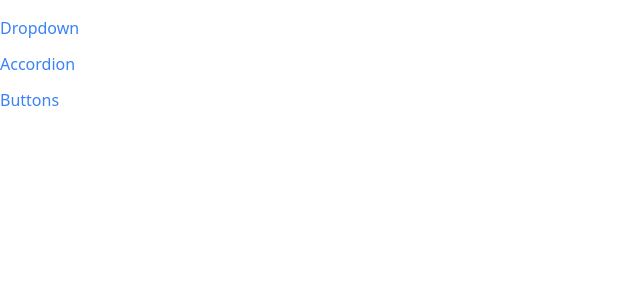
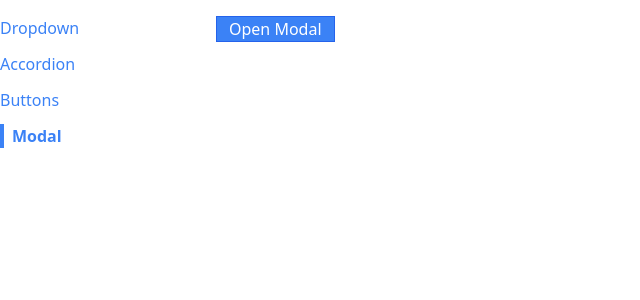
Before and after one commit to heisenberg2202/comps, a React (Create React App) app: page /modal in a window 1280 px wide. Shown: the top 300 px of the page, without its empty margins (0-640 px from the left). Built offline with nearby package versions, Linux system fonts and the light colour scheme.

Commit message:
Modal Component

```diff
--- a/public/index.html
+++ b/public/index.html
@@ -39,5 +39,6 @@
       To begin the development, run `npm start` or `yarn start`.
       To create a production bundle, use `npm run build` or `yarn build`.
     -->
+    <div class="modal-container"></div>
   </body>
 </html>
--- a/src/App.js
+++ b/src/App.js
@@ -3,6 +3,8 @@
 import AccordionPage from "./pages/AccordionPage";
 import DropdownPage from "./pages/DropdownPage";
 import ButtonPage from "./pages/ButtonPage";
+import ModalPage from "./pages/ModalPage";
+
 function App() {
   return (
     <div className="container mx-auto grid grid-cols-6 gap-4 mt-4">
@@ -20,6 +22,9 @@
         <Route path="/buttons">
           <ButtonPage />
         </Route>
+        <Route path='/modal'>
+           <ModalPage />
+        </Route>
       </div>
     </div>
   );
--- /dev/null
+++ b/src/components/Modal.js
@@ -0,0 +1,29 @@
+import React,{useEffect} from "react";
+import ReactDOM from "react-dom";
+
+export default function Modal({ onClose, children, actionBar }) {
+
+    useEffect(() =>{
+        document.body.classList.add('overflow-hidden');
+
+        return () =>{
+            document.body.classList.remove('overflow-hidden');
+        }
+    },[]);
+
+  return ReactDOM.createPortal(
+    <div>
+      <div
+        onClick={onClose}
+        className="fixed inset-0 bg-gray-100 opacity-80"
+      ></div>
+      <div className="fixed inset-40 p-10 bg-white">
+        <div className="flex flex-col justify-between h-full">
+          {children}
+          <div className="flex justify-end">{actionBar}</div>
+        </div>
+      </div>
+    </div>,
+    document.querySelector(".modal-container")
+  );
+}
--- a/src/components/Sidebar.js
+++ b/src/components/Sidebar.js
@@ -8,6 +8,7 @@
     { label: "Dropdown", path: "/" },
     { label: "Accordion", path: "/accordion" },
     { label: "Buttons", path: "/buttons" },
+    {label: "Modal", path: "/modal"}
   ];
 
   const renderedLinks = links.map((link) => {
--- /dev/null
+++ b/src/pages/ModalPage.js
@@ -0,0 +1,34 @@
+import React, { useState } from "react";
+import Modal from "../components/Modal";
+import Button from "../components/Button";
+
+export default function ModalPage() {
+  const [showModal, setShowModal] = useState(false);
+
+  const handleClick = () => {
+    setShowModal(true);
+  };
+
+  const handleClose = () => {
+    setShowModal(false);
+  };
+  const actionBar = (
+    <div>
+      <Button onClick={handleClose} primary>I Accept</Button>
+    </div>
+  );
+  const modal = (
+    <Modal onClose={handleClose} actionBar={actionBar}>
+      <p>Here is an important agreement for you to accept</p>
+    </Modal>
+  );
+
+  return (
+    <div>
+      <Button onClick={handleClick} primary>
+        Open Modal
+      </Button>
+      {showModal && modal}
+    </div>
+  );
+}
```
